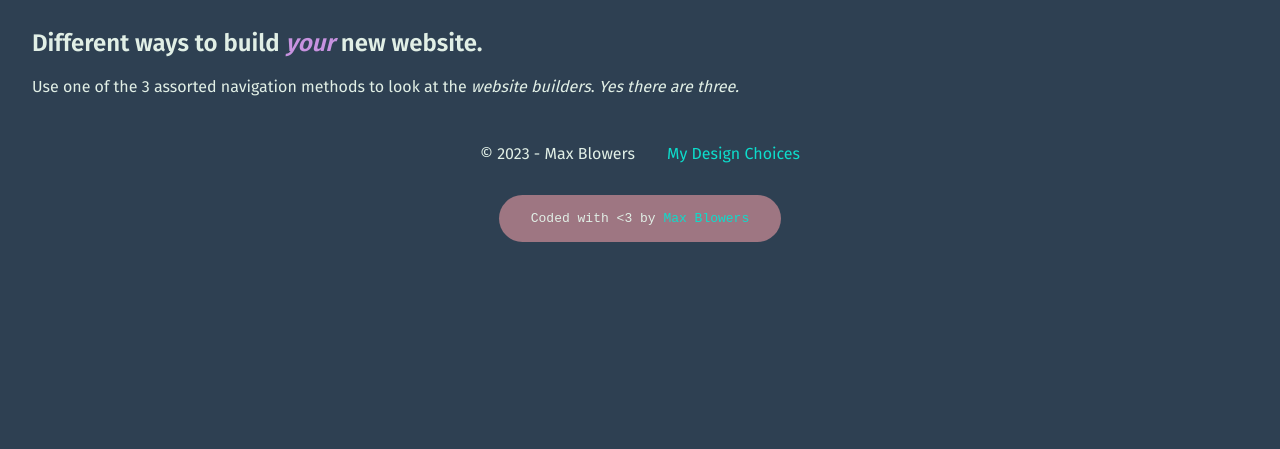
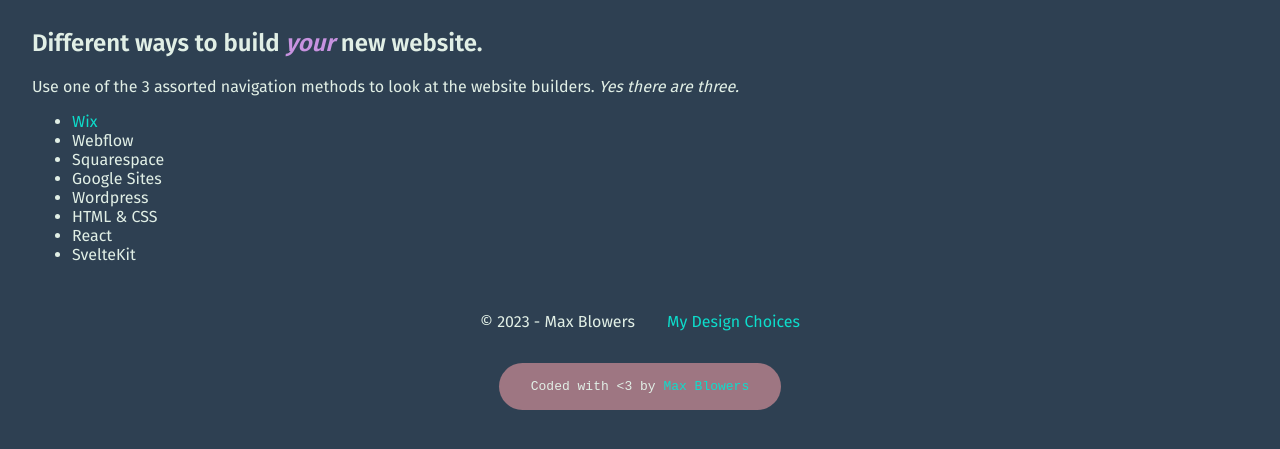
Before and after one commit to BlowersMax/CSC-theme_site, a plain HTML site: page index.html in a window 1280 px wide. Shown: the part 63-512 px from the top of the page. Drawn offline with Linux system fonts and the light colour scheme.

Commit message:
I hate this assignment more.

```diff
--- a/index.html
+++ b/index.html
@@ -24,7 +24,17 @@
 
 <main>
     <h2>Different ways to build <em class="emphasized">your</em> new website.</h2>
-    <p>Use one of the 3 assorted navigation methods to look at the <em>website builders</em>. <em>Yes there are three.</em></p>
+    <p>Use one of the 3 assorted navigation methods to look at the website builders. <em>Yes there are three.</em></p>
+    <ul>
+        <li><a href="pages/wix.html">Wix</a></li>
+        <li>Webflow</li>
+        <li>Squarespace</li>
+        <li>Google Sites</li>
+        <li>Wordpress</li>
+        <li>HTML & CSS</li>
+        <li>React</li>
+        <li>SvelteKit</li>
+    </ul>
 </main>
 
 </body>
--- /dev/null
+++ b/styles/webflow.css
@@ -0,0 +1,3 @@
+body {
+    background-color: #619B8A;
+}
```
Also changed, not shown: pages/webflow.html (added, +23 -0 lines), pages/wix.html (+7 -0 lines).
